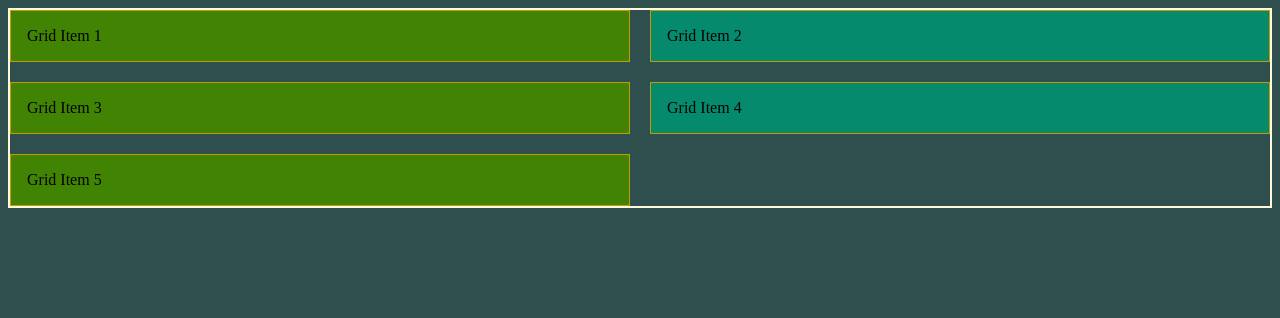
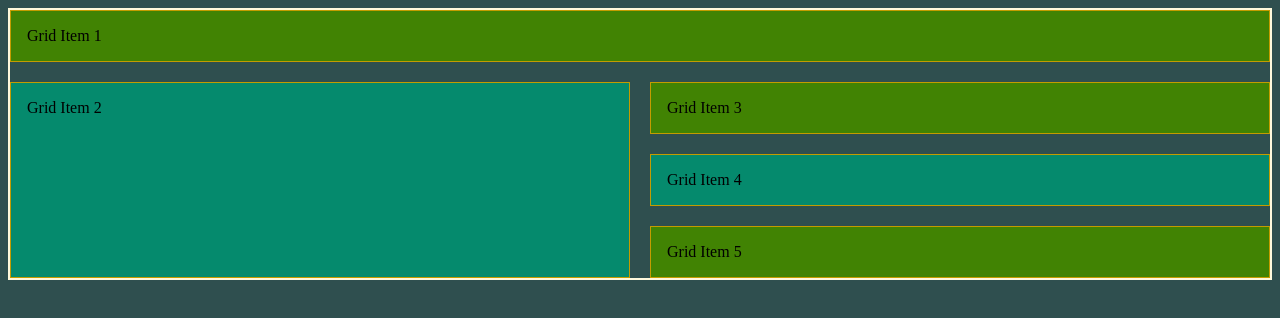
Before and after one commit to burak-odabasi/css_grid, a plain HTML site: page index.html in a window 1280 px wide. Drawn offline with Linux system fonts and the light colour scheme.

Commit message:
start and ends

```diff
--- a/style.css
+++ b/style.css
@@ -23,9 +23,13 @@ body {
 }
 .grid-item-1 {
   /* grid-area: content; */
+  grid-column-start: 1;
+  grid-column-end: 3;
 }
 .grid-item-2 {
   /* grid-area: sidebar; */
+  grid-row-start: 2;
+  grid-row-end: 5;
 }
 .grid-item-5 {
   /* grid-area: header; */
```
